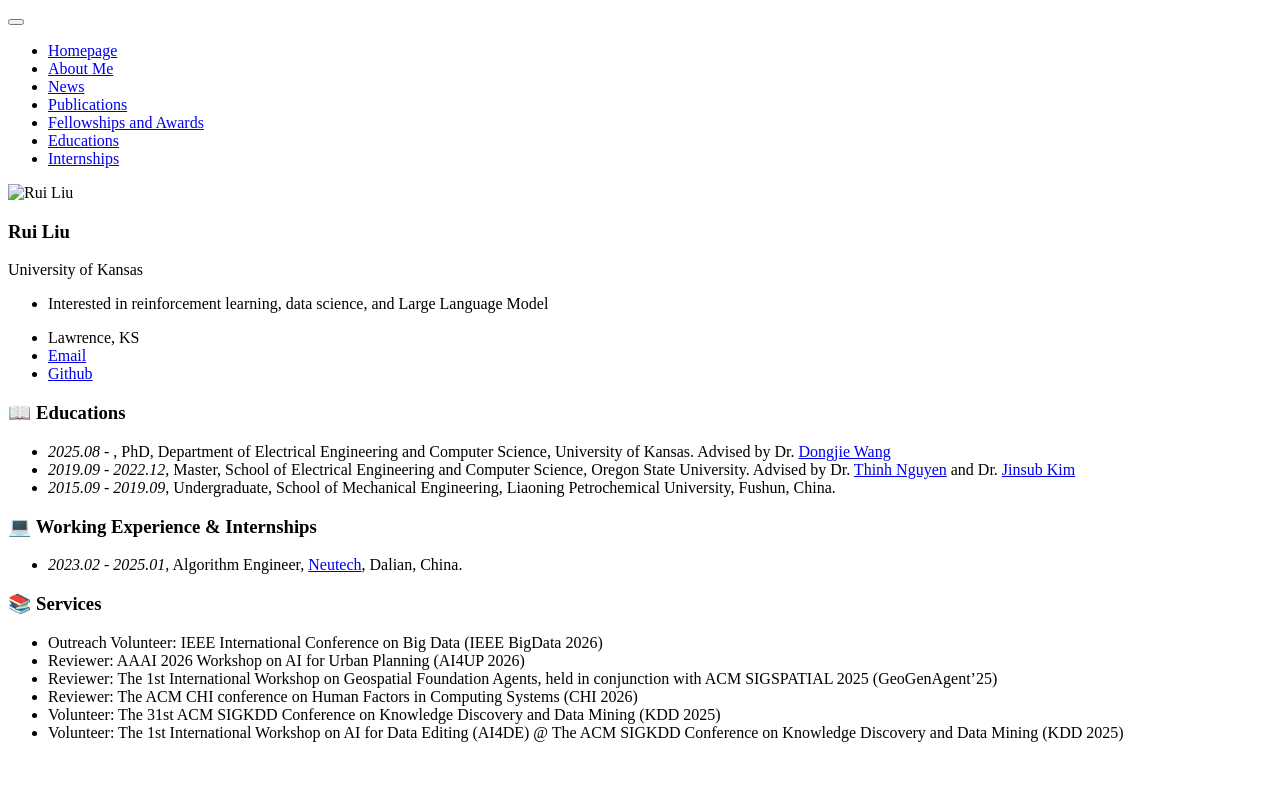
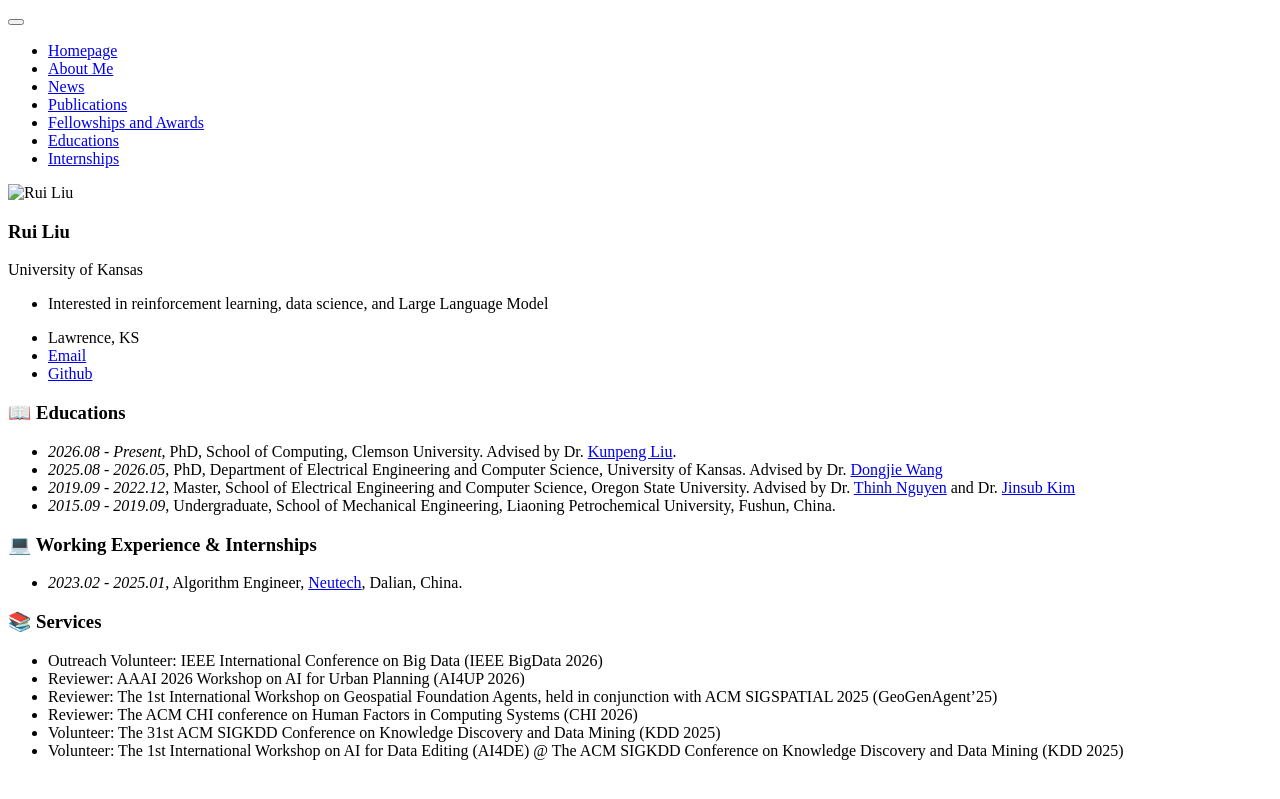
Before and after one commit to RayLiu1103/rayliu1103.github.io, a Jekyll site: the page built from _pages/includes/others.md, in a window 1280 px wide. Shown: the top 799 px of the page. Built offline with Jekyll 4.4.1, drawn with Linux system fonts in a browser that asks for light colours; our own code applies the rules of GitHub Pages for plain Markdown files; comment, search, counter and statistics services are not loaded.

Commit message:
Update others.md

```diff
--- a/_pages/includes/others.md
+++ b/_pages/includes/others.md
@@ -1,6 +1,7 @@
 
 # 📖 Educations
-- *2025.08* -        , PhD, Department of Electrical Engineering and Computer Science, University of Kansas. Advised by Dr. [Dongjie Wang](https://wangdongjie100.github.io/)
+- *2026.08 - Present*, PhD, School of Computing, Clemson University. Advised by Dr. [Kunpeng Liu](https://www.kunpengliu.com/).
+- *2025.08 - 2026.05*, PhD, Department of Electrical Engineering and Computer Science, University of Kansas. Advised by Dr. [Dongjie Wang](https://wangdongjie100.github.io/)
 - *2019.09 - 2022.12*, Master, School of Electrical Engineering and Computer Science, Oregon State University. Advised by Dr. [Thinh Nguyen](https://web.engr.oregonstate.edu/~thinhq/) and Dr. [Jinsub Kim](https://sites.google.com/a/cornell.edu/jinsub-kim/home)
 - *2015.09 - 2019.09*, Undergraduate, School of Mechanical Engineering, Liaoning Petrochemical University, Fushun, China.
 
```
